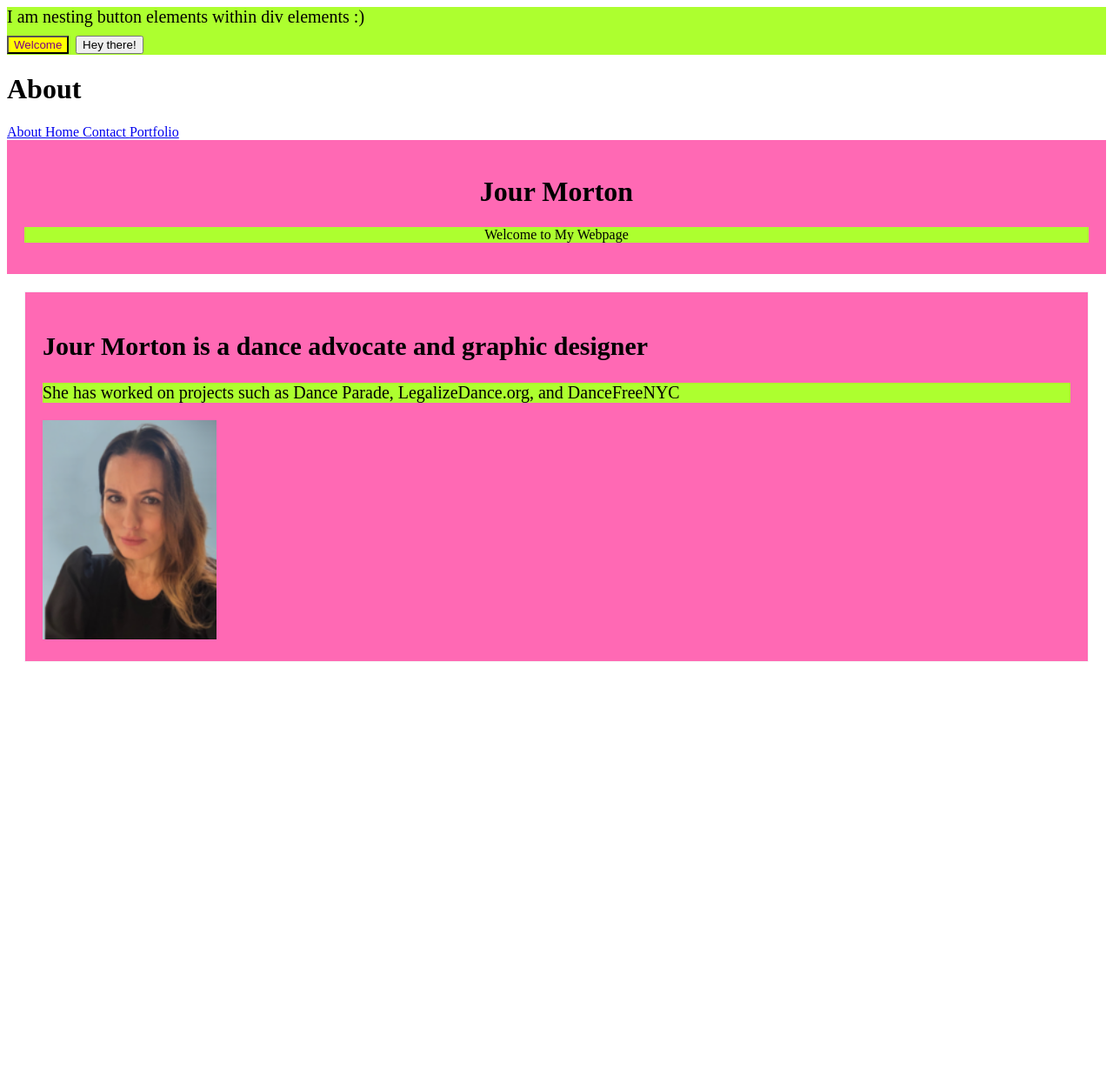
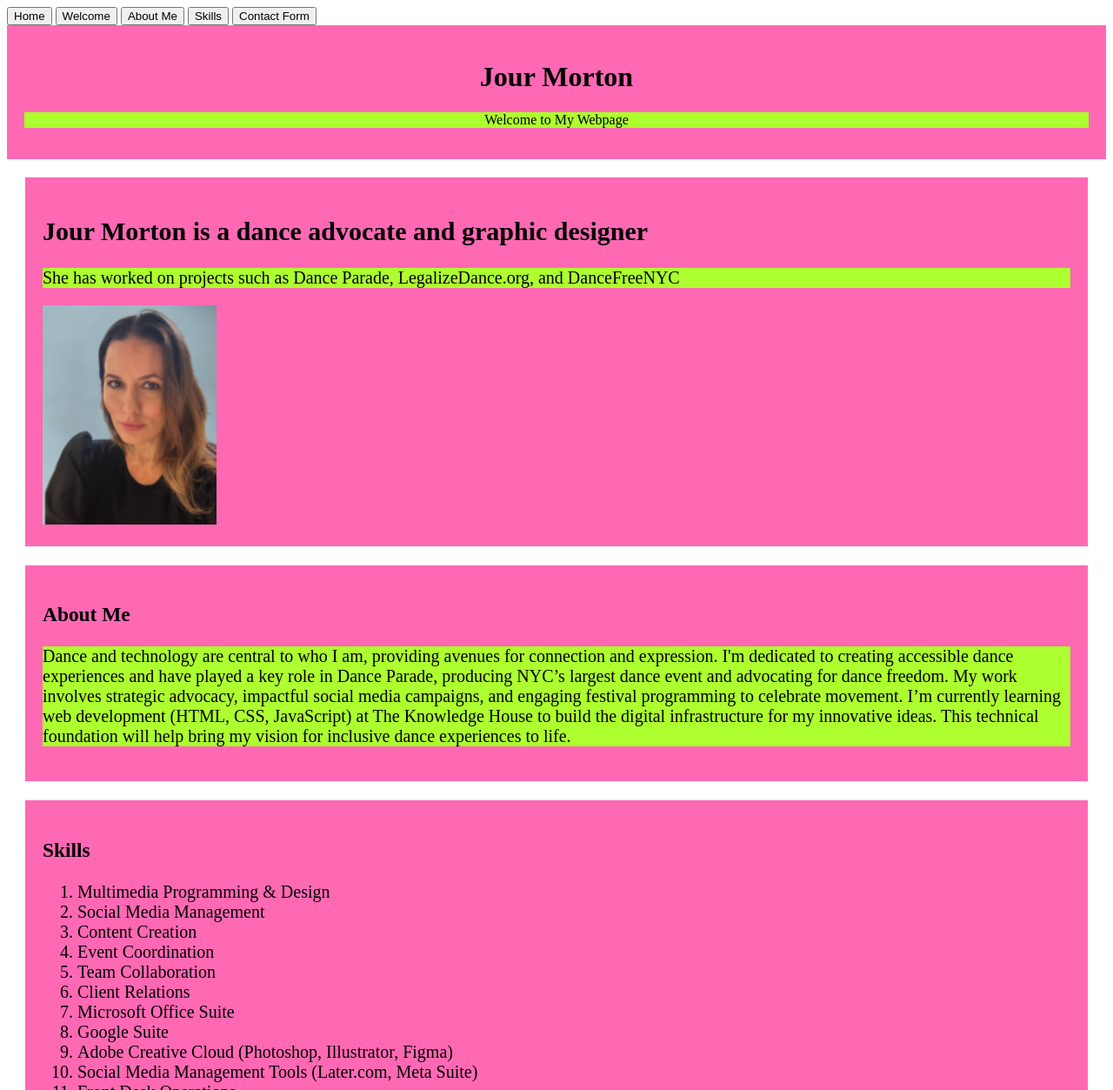
Before and after one commit to techieruoj/web_portfolio_project_1, a plain HTML site: page index.html in a window 1280 px wide. Shown: the top 1253 px of the page at 87% size. Before the commit the page ends 800 px from the top, so only its background shows below. Drawn offline with Linux system fonts and the light colour scheme.

Commit message:
updated 2/25

```diff
--- a/index.html
+++ b/index.html
@@ -1,11 +1,66 @@
  <!DOCTYPE html>
  <html lang="en">
     <head>
-        <link rel="stylesheet" href="styles.css">
-
         <meta charset="UTF-8">
         <meta name="viewport" content="width=device-width, initial-scale=1.0">
         <title>Jour Morton</title>
+        <link rel="stylesheet" href="styles.css">
+    </head>
+    <body>
+
+        <div class="welcome"></div>
+        <button class="button">Home</button>
+        <button>Welcome</button>
+        <button>About Me</button>
+        <button>Skills</button>
+        <button>Contact Form</button>
+        </div>
+
+        <header>
+            <h1>Jour Morton</h1>
+            <p>Welcome to My Webpage</p>
+        </header>
+        <section>
+            <h2>Jour Morton is a dance advocate and graphic designer</h2>
+            <p>She has worked on projects such as Dance Parade, LegalizeDance.org, and DanceFreeNYC</p>
+            <img src="Jourvana_Morton_photo.png" alt="a photo of Jour" width="200px">
+        </section>
+
+        <section>
+            <h3>About Me</h3>
+            <p>Dance and technology are central to who I am, providing avenues for connection and expression. I'm dedicated to creating accessible dance experiences and have played a key role in Dance Parade, producing NYC’s largest dance event and advocating for dance freedom. My work involves strategic advocacy, impactful social media campaigns, and engaging festival programming to celebrate movement. I’m currently learning web development (HTML, CSS, JavaScript) at The Knowledge House to build the digital infrastructure for my innovative ideas. This technical foundation will help bring my vision for inclusive dance experiences to life.</p>
+        </section>
+
+        <section>
+            <h3>Skills</h3>
+            <ol>
+                <li>Multimedia Programming & Design</li>
+                <li>Social Media Management</li>
+                <li>Content Creation</li>
+                <li>Event Coordination</li>
+                <li>Team Collaboration</li>
+                <li>Client Relations</li>
+                <li>Microsoft Office Suite</li>
+                <li>Google Suite</li>
+                <li>Adobe Creative Cloud (Photoshop, Illustrator, Figma)</li>
+                <li>Social Media Management Tools (Later.com, Meta Suite)</li>
+                <li>Front Desk Operations</li>
+                <li>Administrative Support</li>
+              </ol>
+        </section>
+
+        <section>
+            <h3>Portfolio</h3>
+            <a href="https://jourmorton.com/">Click link to Portfolio</a>
+            <p></p>
+        </section>
+
+        <section>
+            <h3> Link to Resume</h3>
+            <a href="https://docs.google.com/document/d/1-eqcNMm3JlUUu-KSEI6g1pMiihMz8IRvp7e9VIJttSE/edit?usp=sharing">Click Link to Resume</a>
+            <p></p>
+        </section>
+
         <style>
             /* Basic CSS for placeholders */
         header { background-color: hotpink; padding: 20px; text-align: center; }
@@ -16,31 +71,6 @@
         footer { background-color: greenyellow; padding: 20px; text-align: center; }
     </style>
     </head>
-<body>
-
-    <div>I am nesting button elements within div elements :) </div>
-    <div class="welcome">
-    <button class="button">Welcome</button>
-    <button>Hey there!</button>
-    </div>
-
-    <h1>About </h1>
-
-    <a href="about.html">About </a>
-    <a href="home.html">Home </a>
-    <a href="contact.html">Contact </a>
-    <a href="portfolio.html">Portfolio </a>
-
-    <header>
-        <h1>Jour Morton</h1>
-        <p>Welcome to My Webpage</p>
-    </header>
-
-    <section>
-        <h2>Jour Morton is a dance advocate and graphic designer</h2>
-        <p>She has worked on projects such as Dance Parade, LegalizeDance.org, and DanceFreeNYC</p>
-        <img src="Jourvana_Morton_photo.png" alt="a photo of Jour" width="200px">
-    </section>
 
 </body>
 </html>
--- a/styles.css
+++ b/styles.css
@@ -1,4 +1,3 @@
-
  /* this is the CSS background selection  */
 section {
     background-color: hotpink;
@@ -6,12 +5,10 @@ section {
     color: black;
     text-align: left;
     font-weight: lighter;
+
   }
- /* this is the CSS selection ro highlight 3 seperate areas
-  .greenyellow-box {
-    background-color: greenyellow;
-  }*/
- /* this is the CSS selection o highlight 3 seperate areas, the black is the font color */
+
+ /* this is the CSS selection that highlights 3 seperate areas, the black is the font color */
   div{
     background-color:greenyellow;
       font-size: 20px;
@@ -22,19 +19,33 @@ section {
     background-color: greenyellow;
 
    }
- /* this is where it says I'm nested this says hey there button*/
+ /* this is where it says I'm nested this says hey there button
    .second {
     color: whitesmoke;
     font-size: 36px
-   }
-/* I nested the button element into a new div called welcome */
+   }/
+/* this is the button ID selector I nested the button element into a div called Home, Welcome, Skills, About Me  */
 .button {
-  background-color: yellow;
-  color: purple;
+  /* margin-left: auto;*/
+  /* padding: 8px 16 px;*/
+  color: whitesmoke;
+  color: black;
 
 }
-/* This is the welcome button at top left, it has a class and id selector,  */
+/* the button hover will highlight red dwhen hovering over home*/
+.button:hover {
+  border: 2px solid red;
+}
+
+
+/* This is the welcome button at top left, it has a class and id selector,
 .welcome{
   font-size: 28px;
 font-family: Arial, Helvetica, sans-serif;
 }
+
+/*ul{
+  /*this removes the dots on the list items  */
+  list-style-type: none;
+  display: flex;
+}
```
Also changed, not shown: about.html (deleted, +0 -16 lines), contact.html (deleted, +0 -14 lines), home.html (deleted, +0 -16 lines), portfolio.html (deleted, +0 -14 lines), jour_memoji_heart.jpg (added).
